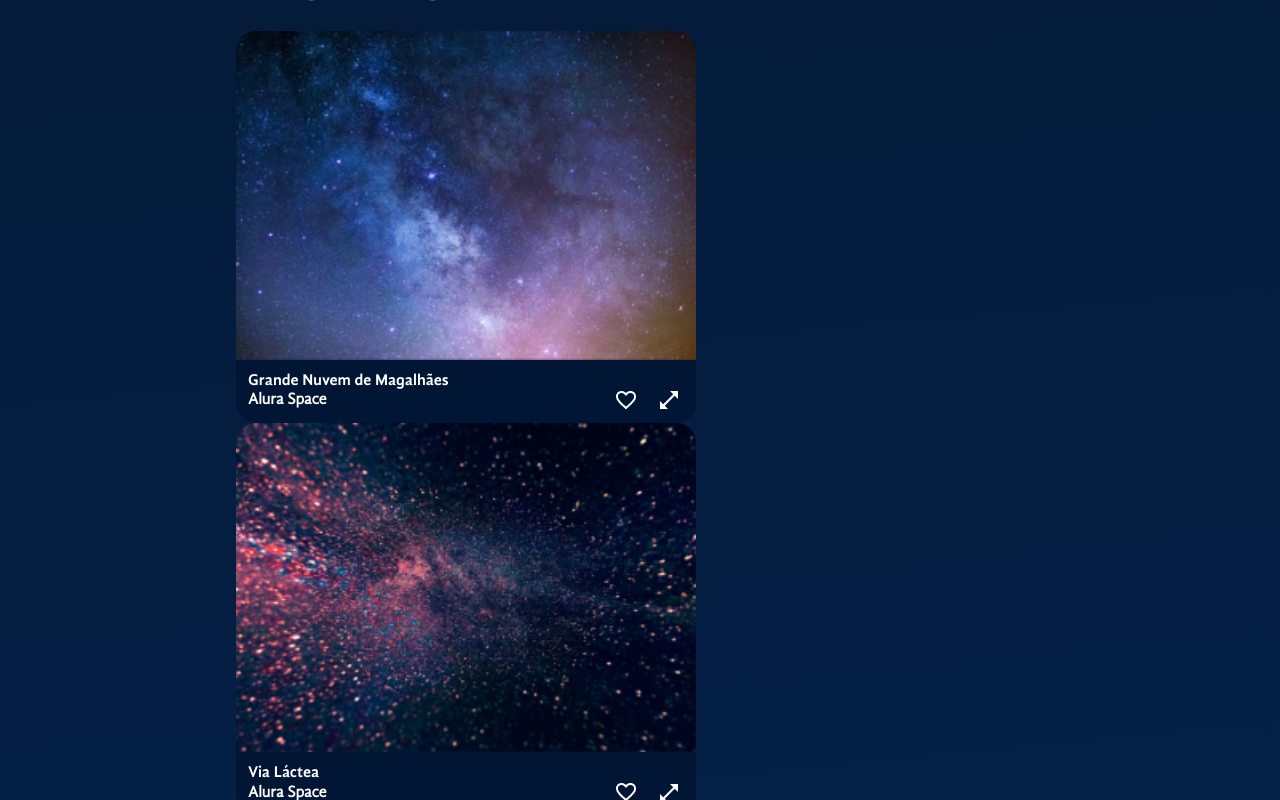
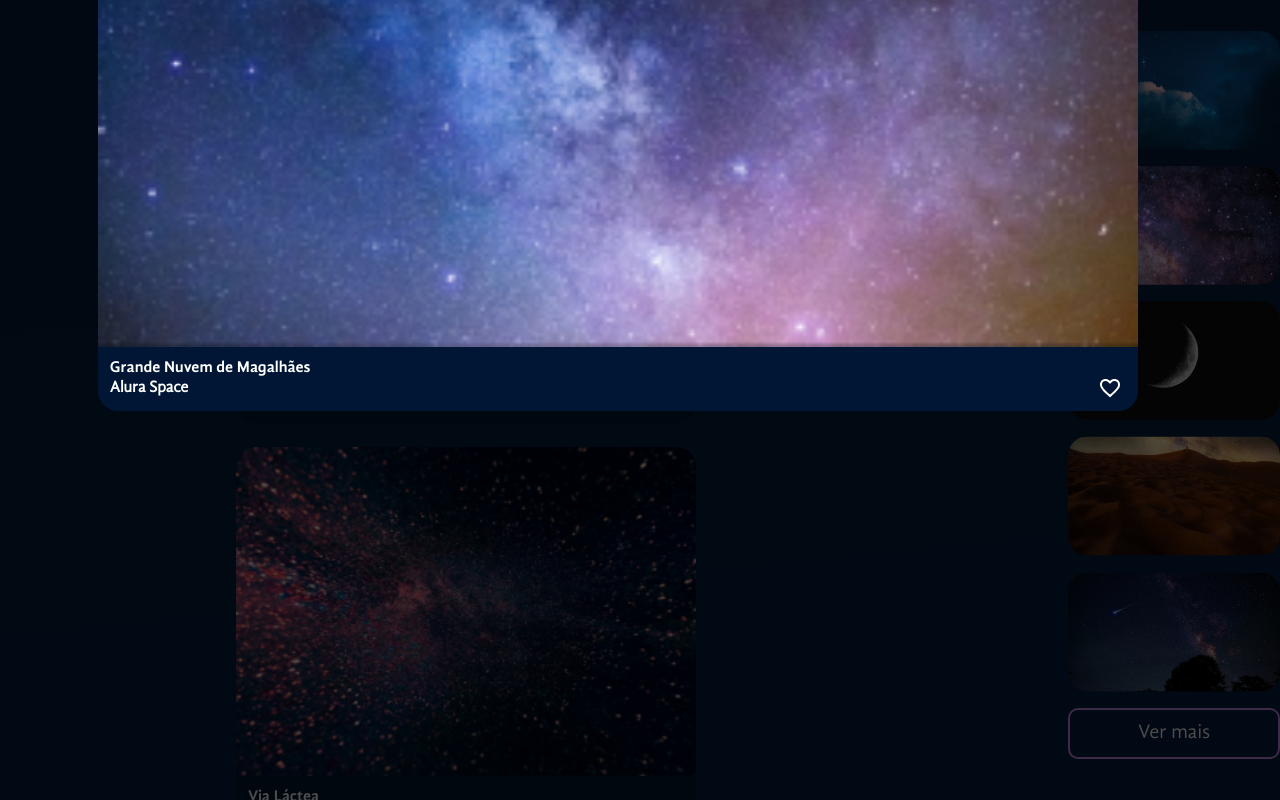
Before and after one commit to erikenascimento/SpaceApp, a React (Vite) app in the folder space-app/: page / in a window 1280 px wide. Both pictures are taken after a click on the button 669 px from the left and 1091 px from the top of the page. Shown: the part 691-1491 px from the top of the page. Built offline with nearby package versions, Linux system fonts and the light colour scheme.

Commit message:
Fnishing the dialog, the populars component and fixing the bug with the expanded image not showing. Had to complete it all at once because I needed the "overview" to correct the issue.

```diff
--- a/space-app/src/App.jsx
+++ b/space-app/src/App.jsx
@@ -59,7 +59,10 @@ const App = () => {
 					</GalleryContent>
 				</MainContainer>
 			</ContainerApp>
-			<ZoomDialog photo={selectedPhoto} />
+			<ZoomDialog
+				photo={selectedPhoto}
+				onClose={() => setSelectedPhoto(null)}
+			/>
 		</GradientBackground>
 	);
 };
--- a/space-app/src/components/Gallery/Image/index.jsx
+++ b/space-app/src/components/Gallery/Image/index.jsx
@@ -49,7 +49,10 @@ const Image = ({ photo, expanded = false, onZoomRequired }) => {
 						<img src="/icons/favorito.png" alt="Icone de favorito" />
 					</IconButton>
 					{!expanded && (
-						<IconButton aria-hidden={expanded} onClick={onZoomRequired}>
+						<IconButton
+							aria-hidden={expanded}
+							onClick={() => onZoomRequired(photo)}
+						>
 							<img src="/icons/expandir.png" alt="Icone de expandir" />
 						</IconButton>
 					)}
--- /dev/null
+++ b/space-app/src/components/Gallery/Populars/fotos-populares.json
@@ -0,0 +1,27 @@
+[
+	{
+		"path": "/images/populares/foto-1.png",
+		"alt": "galáxia",
+		"id": 1
+	},
+	{
+		"path": "/images/populares/foto-2.png",
+		"alt": "lua",
+		"id": 2
+	},
+	{
+		"path": "/images/populares/foto-3.png",
+		"alt": "terra",
+		"id": 3
+	},
+	{
+		"path": "/images/populares/foto-4.png",
+		"alt": "nuvem",
+		"id": 4
+	},
+	{
+		"path": "/images/populares/foto-5.png",
+		"alt": "meteoro",
+		"id": 5
+	}
+]
--- a/space-app/src/components/Gallery/Populars/index.jsx
+++ b/space-app/src/components/Gallery/Populars/index.jsx
@@ -1,7 +1,44 @@
+import { styled } from "styled-components";
 import Title from "../../Title";
 
+import photos from "./fotos-populares.json";
+
+const PhotosColumn = styled.section`
+	display: flex;
+	flex-direction: column;
+	gap: 16px;
+`;
+
+const StyledImage = styled.img`
+	max-width: 212px;
+	border-radius: 20px;
+`;
+
+const StyledButton = styled.button`
+	background-color: transparent;
+	color: #fff;
+	border: 2px solid;
+	border-color: #c98cf1;
+	padding: 12px 20px;
+	font-size: 20px;
+	border-radius: 10px;
+	cursor: pointer;
+	width: 100%;
+	margin-top: 16px;
+`;
+
 const Populars = () => {
-	return <Title $alignment="center">Populares</Title>;
+	return (
+		<section>
+			<Title $alignment="center">Populares</Title>
+			<PhotosColumn>
+				{photos.map(photo => (
+					<StyledImage key={photo.id} src={photo.path} alt={photo.alt} />
+				))}
+			</PhotosColumn>
+			<StyledButton>Ver mais</StyledButton>
+		</section>
+	);
 };
 
 export default Populars;
--- a/space-app/src/components/Gallery/index.jsx
+++ b/space-app/src/components/Gallery/index.jsx
@@ -6,6 +6,7 @@ import Image from "./Image";
 
 const GalleryContainer = styled.div`
 	display: flex;
+	gap: 24px;
 `;
 
 const FluidSection = styled.section`
@@ -14,7 +15,9 @@ const FluidSection = styled.section`
 
 const ImagesContainer = styled.div`
 	display: flex;
+	justify-content: space-between;
 	flex-wrap: wrap;
+	gap: 24px;
 `;
 
 const Gallery = ({ photos = [], onPhotoSelected }) => {
--- a/space-app/src/components/ZoomDialog/index.jsx
+++ b/space-app/src/components/ZoomDialog/index.jsx
@@ -1,12 +1,50 @@
-const ZoomDialog = ({ photo }) => {
+import styled from "styled-components";
+import Image from "../Gallery/Image";
+import IconButton from "../IconButton";
+
+const Overlay = styled.div`
+	background-color: rgba(0, 0, 0, 0.7);
+	position: fixed;
+	top: 0;
+	right: 0;
+	bottom: 0;
+	left: 0;
+`;
+
+const StyledDialog = styled.dialog`
+	position: absolute;
+	top: 294px;
+	background: transparent;
+	padding: 0;
+	border: 0;
+	width: 1156px;
+	display: flex;
+	justify-content: center;
+	form {
+		button {
+			position: relative;
+			top: 20px;
+			right: 60px;
+		}
+	}
+`;
+
+const ZoomDialog = ({ photo, onClose }) => {
 	return (
 		<>
-			<dialog open={!!photo}>
-				<p>Greeting</p>
-				<form method="dialog">
-					<button>Ok</button>
-				</form>
-			</dialog>
+			{photo && (
+				<>
+					<Overlay />
+					<StyledDialog open={!!photo} onClose={onClose}>
+						<Image photo={photo} expanded={true} />
+						<form method="dialog">
+							<IconButton formMethod="dialog">
+								<img src="/icons/fechar.png" alt="Icone ded fechar" />
+							</IconButton>
+						</form>
+					</StyledDialog>
+				</>
+			)}
 		</>
 	);
 };
```
